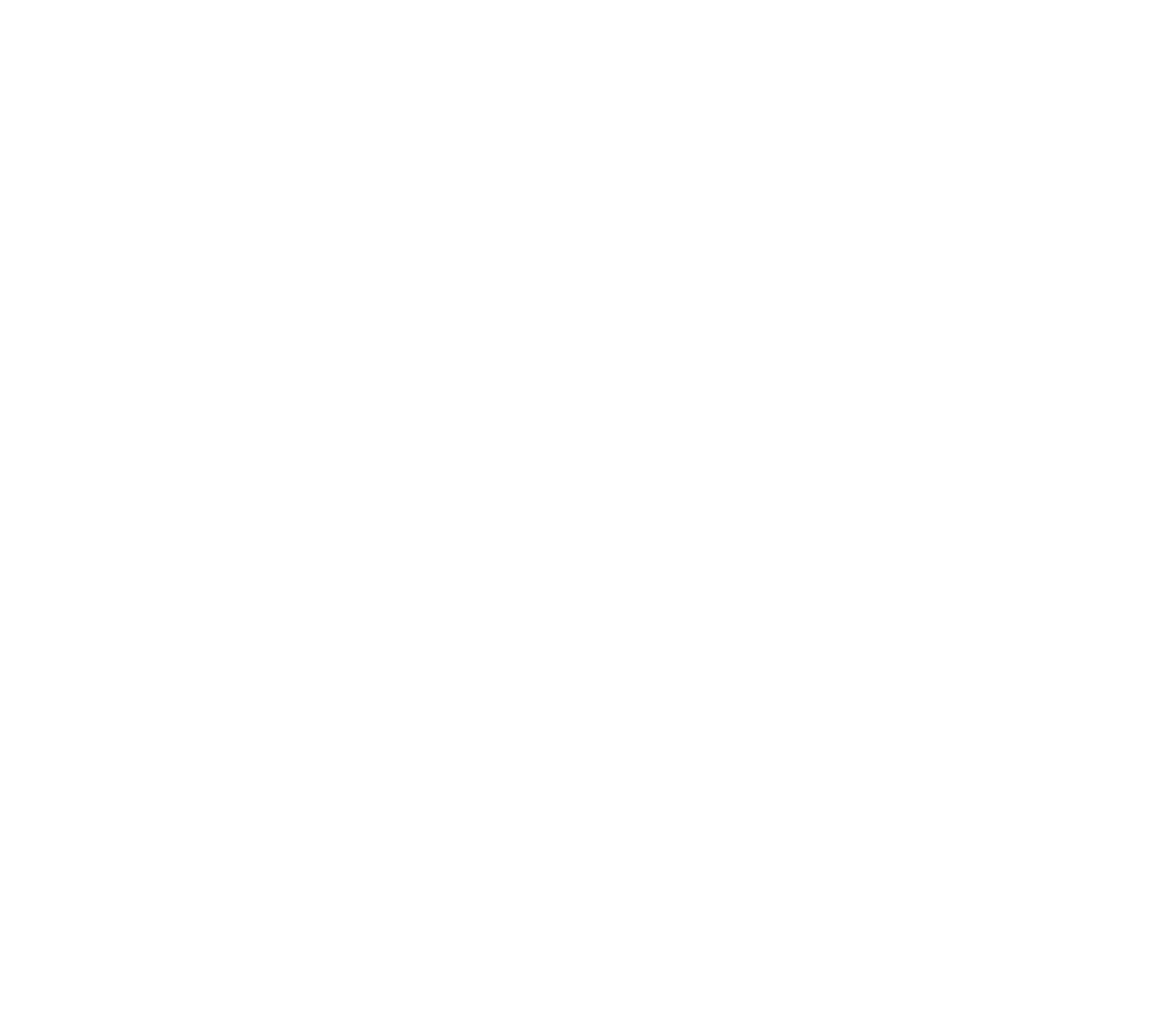
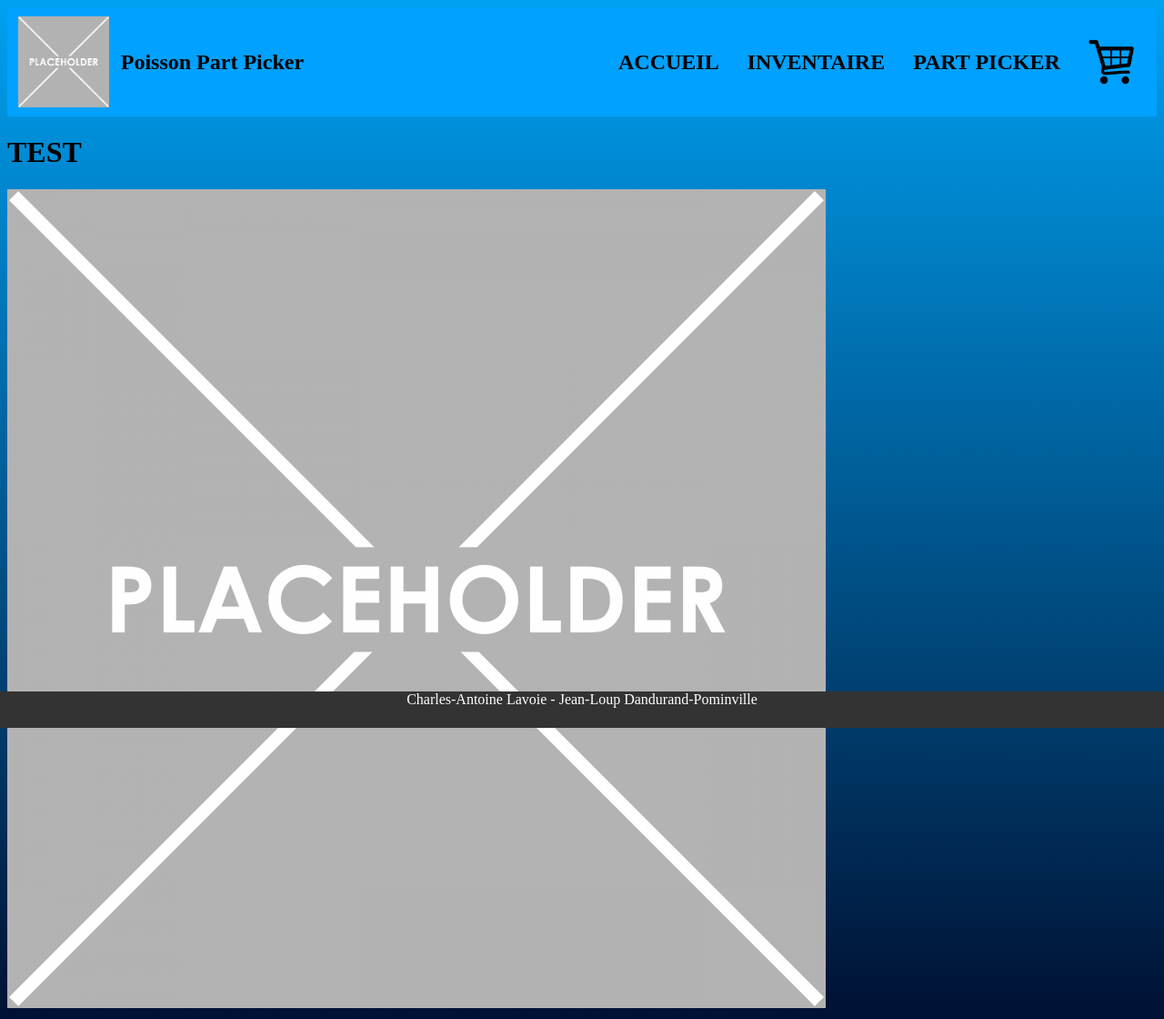
Before and after one commit to Jean-LoupIsReal/ProjetWebAquarium, a PHP site: page / in a window 1280 px wide. Before the commit the page is empty. Shown: the whole page at 91% size. Before the commit the page ends 800 px from the top, so only its background shows below. Run offline with PHP 8.4, Linux system fonts and the light colour scheme.

Commit message:
header et footer

```diff
--- a/css/style.css
+++ b/css/style.css
@@ -0,0 +1,112 @@
+/*   CSS GENERAL */
+:root{
+    --bleupale: #00A1FF;
+    --grisfonce: #333333;
+}
+
+body{
+    background-image:linear-gradient(#00A1F1, #001133)
+}
+.light-gradient
+{
+    background-image:linear-gradient(#00B3FA, #CCFAFF)
+}
+
+
+/*   CSS HEADER   */
+
+.nav-menu{
+    display:flex;
+    flex-direction: row;
+    background-color:var(--bleupale);
+    padding-top:10px;
+    padding-bottom:10px;
+    margin:0;
+    justify-content:space-between;
+}
+
+.logo-titre{
+    display:flex;
+    flex-direction:row;
+    justify-content: start;
+    align-items:center;
+}
+.logo-titre img{
+    width:100px;
+    height:100px;
+    margin-left:2%;
+    margin-right:2%;
+}
+
+.page-menu{
+    display:flex;
+    flex-direction:row;
+    justify-content: end;
+    align-items:center;
+    gap:5%;
+    padding-right:2%;
+}
+.page-menu img{
+    width:50px;
+    height:50px;
+}
+
+
+/*   CSS FOOTER   */
+
+footer{
+    position: fixed;
+    left: 0;
+    bottom: 0;
+    height:5%;
+    color:white;
+    background-color:var(--grisfonce);
+    text-align:center;
+}
+
+
+/*   CSS INDEX    */
+
+
+
+/*   CSS INSCRIPTIONS   */
+
+
+
+/*   CSS CONNEXION   */
+
+
+
+/*   CSS INVENTAIRE   */
+
+
+
+/*   CSS POISSONPARTPICKER   */
+
+
+
+/*   CSS PANIER   */
+
+
+
+/*   CSS RESPONSIVE   */
+
+@media only screen and (max-width: 850px) {
+
+    body{
+        background-color:red;
+    }
+}
+
+.col-1 {width: 8.33%;}
+.col-2 {width: 16.66%;}
+.col-3 {width: 25%;}
+.col-4 {width: 33.33%;}
+.col-5 {width: 41.66%;}
+.col-6 {width: 50%;}
+.col-7 {width: 58.33%;}
+.col-8 {width: 66.66%;}
+.col-9 {width: 75%;}
+.col-10 {width: 83.33%;}
+.col-11 {width: 91.66%;}
+.col-12 {width: 100%;}
--- a/inc/footer.php
+++ b/inc/footer.php
@@ -0,0 +1,5 @@
+</main>
+
+<footer class="col-12">Charles-Antoine Lavoie  -  Jean-Loup Dandurand-Pominville</footer>
+
+</body>
--- a/inc/header.php
+++ b/inc/header.php
@@ -0,0 +1,24 @@
+<!DOCTYPE html>
+<html lang="en">
+<head>
+    <meta charset="UTF-8">
+    <meta name="viewport" content="width=device-width, initial-scale=1.0">
+    <title>Document</title>
+    <link rel="stylesheet" href="css/style.css" />
+</head>
+<body class="page">
+
+    <nav class="nav-menu col-12">
+        <div class="logo-titre col-6">
+            <img class="logo" src="img/placeholder.png">
+            <h1>Poisson Part Picker</h1>
+        </div>
+        <div class="page-menu col-6">
+            <h2>ACCUEIL</h2>
+            <h2>INVENTAIRE</h2>
+            <h2>PART PICKER</h2>
+            <img class="panier" src="img/basket.png">
+        </div>
+    </nav>
+
+<main class="contenu">
--- a/index.php
+++ b/index.php
@@ -1 +1,7 @@
-<!-- page d'acceuil -->
+<?php include_once("inc/header.php") ?>
+<!-- page d'accueil -->
+
+<h1>TEST</h1>
+<img src="img/placeholder.png">
+
+<?php include_once("inc/footer.php") ?>
```
Also changed, not shown: img/basket.png (added), img/placeholder.png (added).
